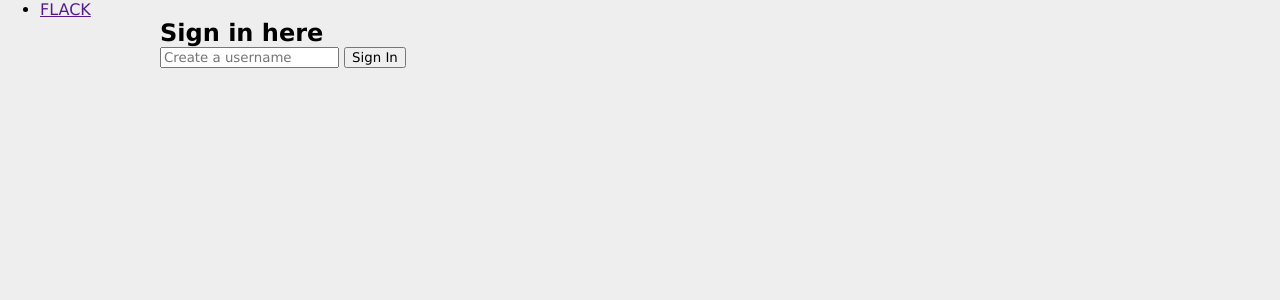
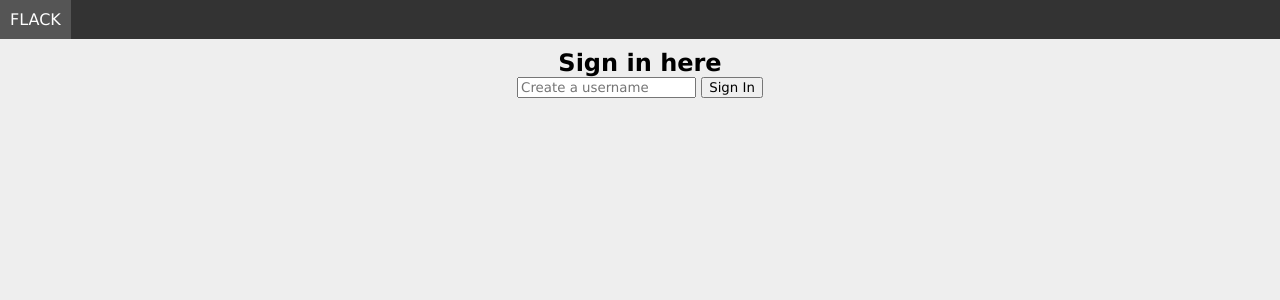
Before and after one commit to nahuakang/cs50w-project2, a Flask app: page /signin in a window 1280 px wide. Shown: the top 300 px of the page. Run offline with Flask 2, Linux system fonts and the light colour scheme.

Commit message:
edit stylesheet for dropdown menu on hover

```diff
--- a/static/style.css
+++ b/static/style.css
@@ -11,4 +11,68 @@ body {
     width: 100%;
     max-width: 960px;
     margin: 0 auto;
+    text-align: center;
+    padding: 10px;
 }
+
+nav {
+    background: #333;
+}
+
+nav ul {
+    list-style-type: none;
+    padding: 0;
+}
+
+nav li {
+    padding: 0;
+}
+
+nav > li {
+    position: relative;
+}
+
+nav li ul {
+    display: none;
+    position: absolute;
+}
+
+/** https://stackoverflow.com/questions/26326084/nav-dropdown-menu-issues **/
+nav li:hover ul {
+    display: block;
+    width: 100%;
+    margin: 0 auto;
+    background: #333;
+}
+
+nav a {
+    text-decoration: none;
+    color: #fff;
+    display: block;
+    padding: 10px;
+    text-align: center;
+}
+
+nav a:hover {
+    background-color: #555;
+}
+
+/** FLEXBOX STYLES **/
+@media screen and (min-width: 768px) {
+    nav {
+        display: flex;
+        justify-content: space-between;
+    }
+
+    nav ul {
+        display: flex;
+        justify-content: space-around;
+    }
+
+    nav li:hover ul {
+        display: block;
+        width: auto;
+        margin: 0 auto;
+        background: #333;
+    }
+}
```
